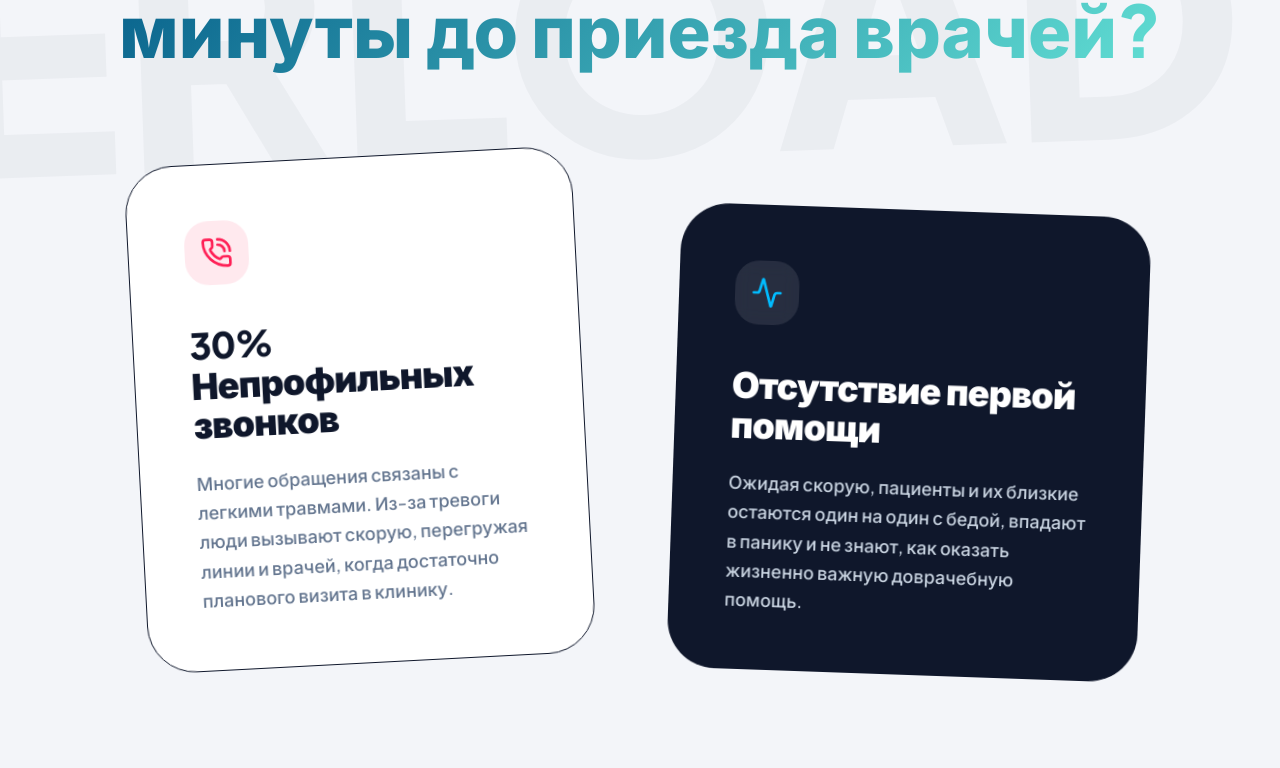
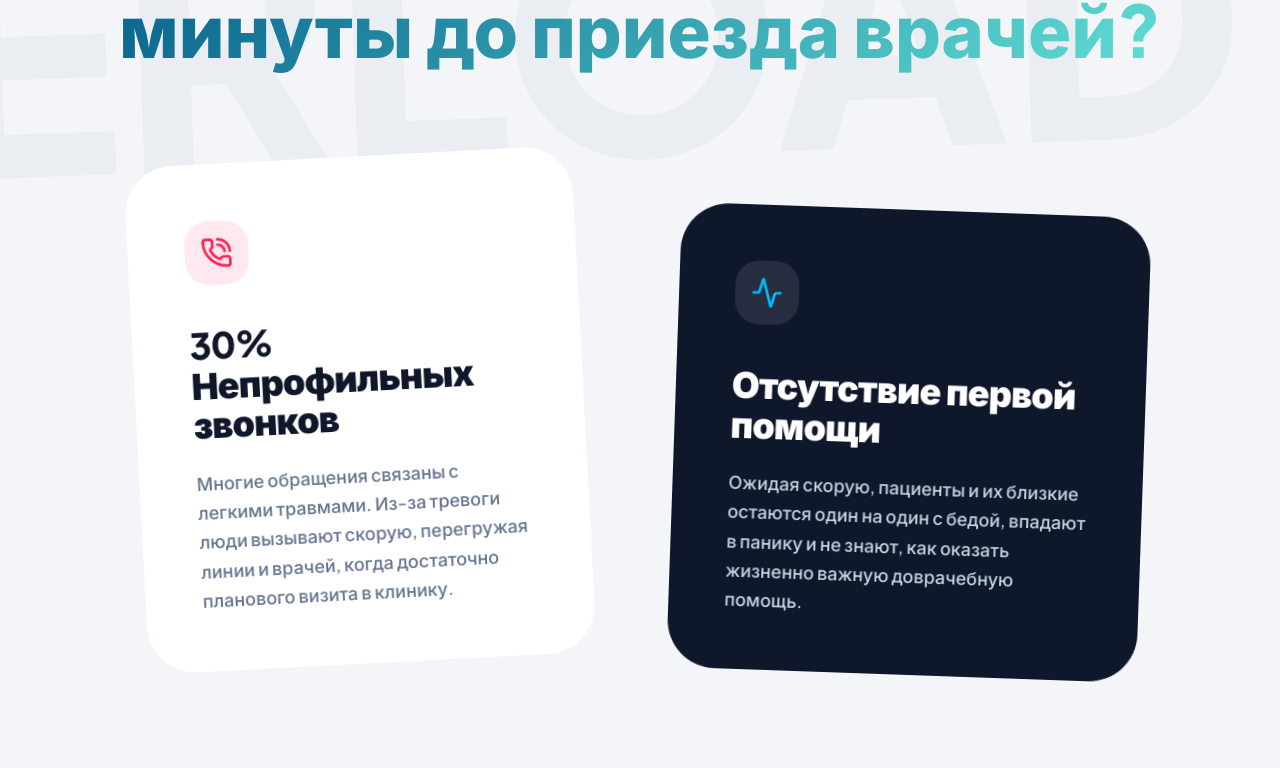
Before and after one commit to DigDes051119/sds-new, a React (Vite) app: page /sanarip-med-ai in a window 1280 px wide. Shown: the part 1087-1855 px from the top of the page. Built offline with nearby package versions, Linux system fonts and the light colour scheme; no server answers; a web font is replaced by a local one.

Commit message:
style(sanarip): remove all drop shadows and borders from cards and badges

```diff
--- a/src/app/sanarip-med-ai/sanarip.css
+++ b/src/app/sanarip-med-ai/sanarip.css
@@ -1,7 +1,7 @@
 /* ==========================================================================
-   Sanarip Med AI - Style Isolation & Preservation
-   Ensures complete fidelity to the original landing page (http://localhost:3000)
-   without inheriting Studio styles (0px border-radius, Everett font, etc.)
+   Sanarip Med AI - Style Isolation & Complete Flat Modern Look
+   - Zero drop shadows across all cards, badges, pills, and containers
+   - Zero borders & outlines across all cards, badges, pills, and header
    ========================================================================== */
 
 /* Page-level body isolation when on Sanarip route */
@@ -30,7 +30,6 @@ body.sanarip-page {
 /* Base typography within Sanarip */
 .sanarip-root :is(h1, h2, h3, h4, h5, h6, p, span, div, a, button, input, textarea, label) {
   font-family: 'Plus Jakarta Sans', 'Inter', -apple-system, BlinkMacSystemFont, "Segoe UI", Roboto, sans-serif !important;
-  border-color: inherit;
 }
 
 /* Reset forced 0px border-radius and unwanted studio global borders */
@@ -96,7 +95,9 @@ body.sanarip-page {
   border-radius: 9999px !important;
 }
 
-/* Global removal of drop shadows from original Sanarip */
+/* ==========================================================================
+   GLOBAL REMOVAL OF ALL SHADOWS AND BORDERS ACROSS ALL PLATES / CARDS / PILLS
+   ========================================================================== */
 .sanarip-root,
 .sanarip-root *,
 .sanarip-root *::before,
@@ -105,13 +106,20 @@ body.sanarip-page {
   text-shadow: none !important;
 }
 
-/* Specific shadows when explicitly styled */
-.sanarip-root .shadow-soft {
-  box-shadow: 0 10px 30px -10px rgba(0, 0, 0, 0.05) !important;
-}
-
-.sanarip-root .shadow-curelink {
-  box-shadow: 0 25px 50px -12px rgba(28, 100, 242, 0.18) !important;
+/* Remove all card outlines, pill strokes and floating header borders */
+.sanarip-root header,
+.sanarip-root header *,
+.sanarip-root .rounded-full,
+.sanarip-root [class*="rounded-"],
+.sanarip-root .bg-white,
+.sanarip-root [class*="border-slate-"],
+.sanarip-root [class*="border-white"],
+.sanarip-root [class*="border-black"],
+.sanarip-root [class*="border-neutral-"],
+.sanarip-root [class*="border-gray-"] {
+  border-color: transparent !important;
+  outline: none !important;
+  box-shadow: none !important;
 }
 
 /* Keyframe & Marquee animations */
```
Also changed, not shown: 1 other file (tests, documents, lock files or other folders).
